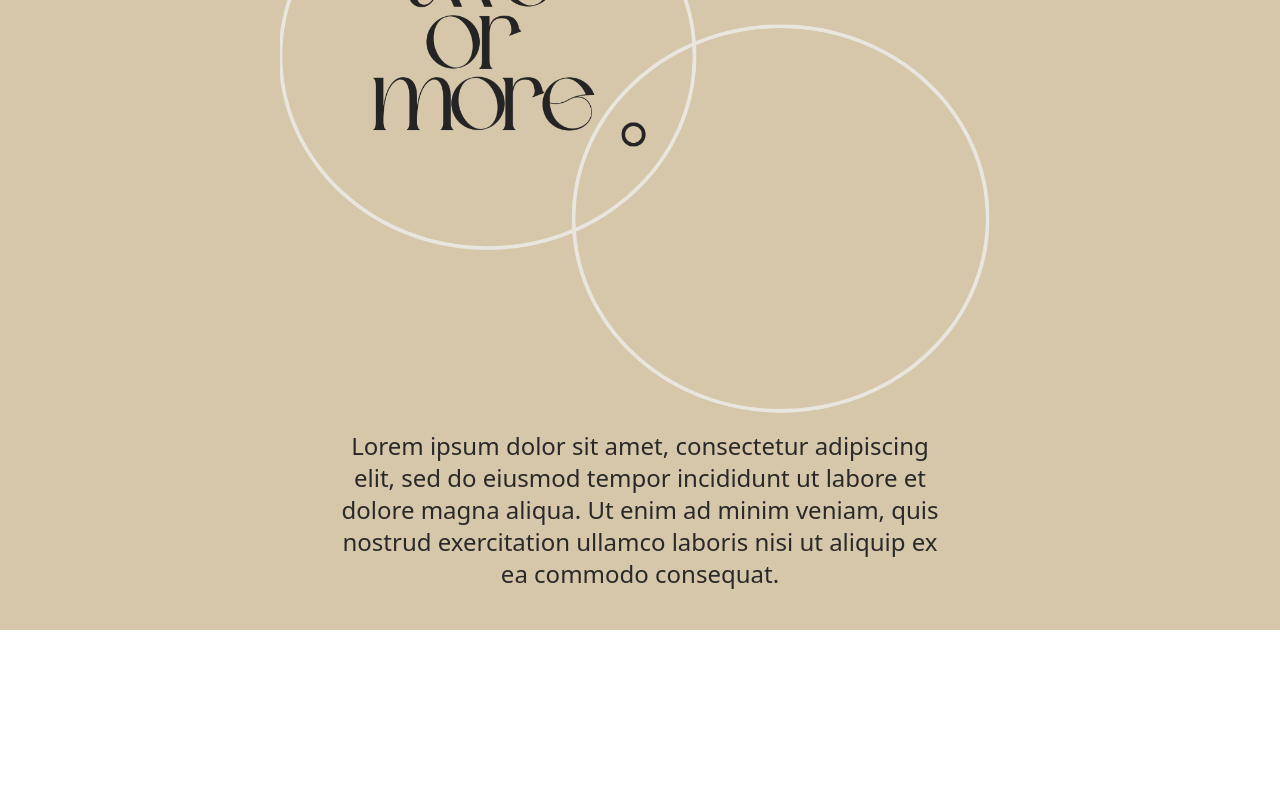
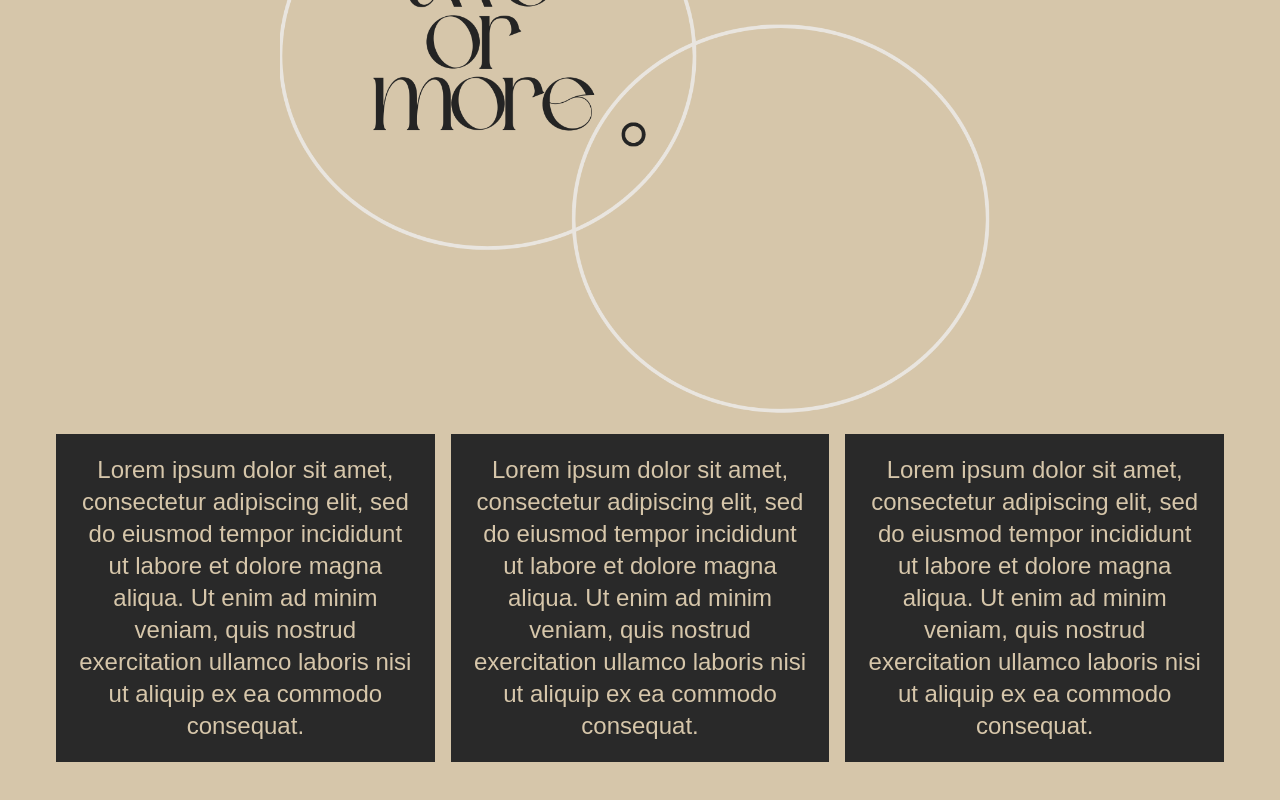
Before and after one commit to madalinefitz/Two-or-More, a React (Create React App) app: page / in a window 1280 px wide. Shown: the part 338-1138 px from the top of the page. Before the commit the page ends 968 px from the top, so only its background shows below. Built offline with nearby package versions, Linux system fonts and the light colour scheme.

Commit message:
set all font family, add CSS styling to homepage

```diff
--- a/src/components/Home.js
+++ b/src/components/Home.js
@@ -11,7 +11,11 @@ function Home(){
                 <div className="text-6xl pb-8" >Welcome, we're glad you're here.</div>
             </div>
             <img alt='venn diagram' src={venn} className="venn"/>
-            <div className="items-center content-center w-1/2 text-center text-2xl m-auto pt-3">Lorem ipsum dolor sit amet, consectetur adipiscing elit, sed do eiusmod tempor incididunt ut labore et dolore magna aliqua. Ut enim ad minim veniam, quis nostrud exercitation ullamco laboris nisi ut aliquip ex ea commodo consequat. </div>
+            <div className="flex justify-between m-2">
+                <div className="text-[#D6C6AA] bg-[#292929] items-center content-center w-1/3 text-center text-2xl m-2 p-5">Lorem ipsum dolor sit amet, consectetur adipiscing elit, sed do eiusmod tempor incididunt ut labore et dolore magna aliqua. Ut enim ad minim veniam, quis nostrud exercitation ullamco laboris nisi ut aliquip ex ea commodo consequat. </div>
+                <div className="text-[#D6C6AA] bg-[rgb(41,41,41)] items-center content-center w-1/3 text-center text-2xl m-2 p-5">Lorem ipsum dolor sit amet, consectetur adipiscing elit, sed do eiusmod tempor incididunt ut labore et dolore magna aliqua. Ut enim ad minim veniam, quis nostrud exercitation ullamco laboris nisi ut aliquip ex ea commodo consequat. </div>
+                <div className="text-[#D6C6AA] bg-[#292929] items-center content-center w-1/3 text-center text-2xl m-2 p-5">Lorem ipsum dolor sit amet, consectetur adipiscing elit, sed do eiusmod tempor incididunt ut labore et dolore magna aliqua. Ut enim ad minim veniam, quis nostrud exercitation ullamco laboris nisi ut aliquip ex ea commodo consequat. </div>
+            </div>
         </div>
     )
 }
--- a/src/index.css
+++ b/src/index.css
@@ -8,6 +8,7 @@ body {
   -webkit-font-smoothing: antialiased;
   -moz-osx-font-smoothing: grayscale;
   color: #292929;
+  font-family: Arial, Helvetica, sans-serif;
 }
 
 .homeBackground {
```
